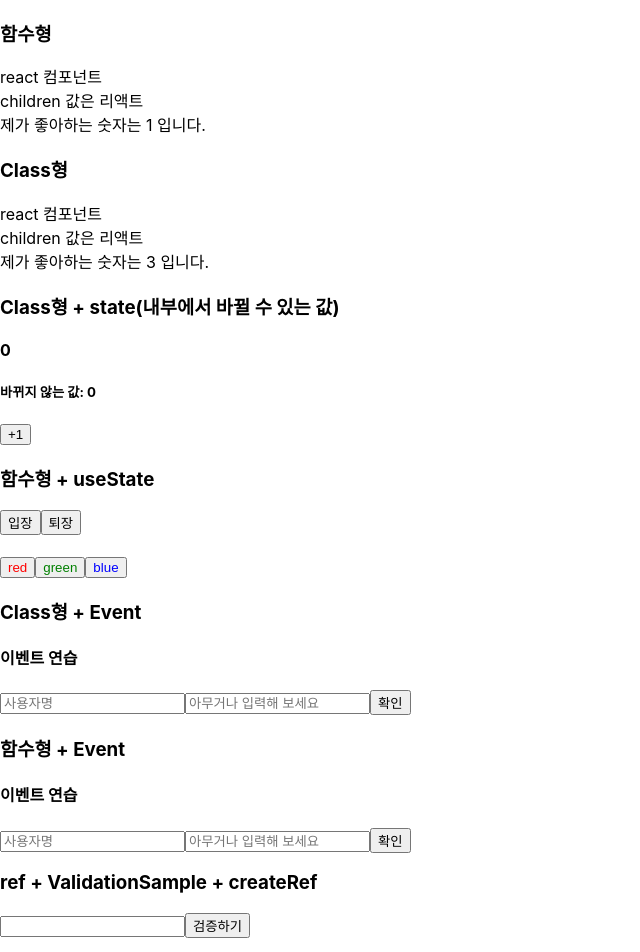
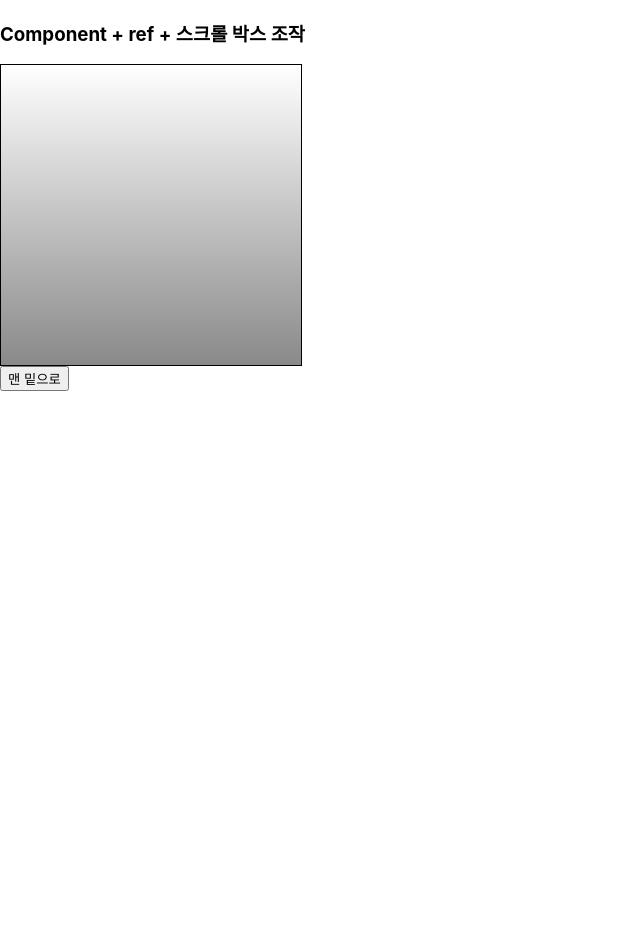
Before and after one commit to th0Kim/react-ezen, a React (Create React App) app in the folder hello-react/: page / in a window 1280 px wide. Shown: the top 952 px of the page, without its empty margins (0-640 px from the left). After the commit the page ends 800 px from the top, so only its background shows below. Built offline with nearby package versions, Linux system fonts and the light colour scheme.

Commit message:
컴포넌트의 스크롤 박스 조작하기 - 오류 제거
자식이 class형이면 app도 class형을 변경 해야 됨

```diff
--- a/hello-react/src/App.js
+++ b/hello-react/src/App.js
@@ -1,63 +1,18 @@
 import './App.css';
 
-import React from 'react';
-import MyComponent from './MyComponent'; //함수형 lint 약어 rcc
-import MyComponentC from './MyComponent_c'; //class형 lint 약어 rsc
-import CounterC from './Counter_c'; // state
-import Say from './Say'; // useState
-import EventPracticeC from './EventPractice_c'; // 이벤트 핸들링
-import EventPractice from './EventPractice'; // 이벤트 핸들링
-import ValidationSampleC from './ValidationSample_c'; // ref 예시
-import RefSample from './RefSample'; // ref 예시
+import React, { Component } from 'react';
 import ScrollBoxC from './ScrollBox_c'; // Component scroll 접근 ref 예시
-import IterationSample from './IterationSample'; // 함수형 반복 예시
 
-const App = () => {
-  return (
-    <div>
-      <h3>함수형</h3>
-      <MyComponent name={'react'} favoriteNumber={1}>
-        리액트 {/* App의 MyComponent 자식 */}
-      </MyComponent>
-
-      <h3>Class형</h3>
-      <MyComponentC name={'react'} favoriteNumber={3}>
-        리액트 {/* App의 MyComponentC 자식 */}
-      </MyComponentC>
-
-
-      <h3>Class형 + state(내부에서 바뀔 수 있는 값)</h3>
-      <CounterC></CounterC>
-
-      <h3>함수형 + useState</h3>
-      <Say></Say>
-
-
-      <h3>Class형 + Event</h3>
-      <EventPracticeC></EventPracticeC>
-
-      <h3>함수형 + Event</h3>
-      <EventPractice></EventPractice>
-
-
-      <h3>ref + ValidationSample + createRef</h3>
-      <ValidationSampleC></ValidationSampleC>
-
-      <h3>ref + createRef</h3>
-      <RefSample></RefSample>
-
-
-      <h3>Component + ref + 스크롤 박스 조작</h3>
-      <ScrollBoxC></ScrollBoxC>
-      {/*
-      <ScrollBoxC ref={(ref) => (this.ScrollBoxC = ref)}/>
-       */}
-      <button onClick={() => this.ScrollBoxC.scrollTopBottom()}>맨 밑으로</button>
-
-      <h3>함수형 + 반복</h3>
-      <IterationSample></IterationSample>
-    </div>
-  );
+class App extends Component {
+  render() {
+    return(
+      <div>
+        <h3>Component + ref + 스크롤 박스 조작</h3>
+        <ScrollBoxC ref={(ref) => (this.ScrollBoxC = ref)}/>
+        <button onClick={() => this.ScrollBoxC.scrollTopBottom()}>맨 밑으로</button>
+      </div>
+    )
+  }
 }
 
 export default App;
--- a/hello-react/src/ScrollBox_c.js
+++ b/hello-react/src/ScrollBox_c.js
@@ -1,7 +1,7 @@
 import React, { Component } from 'react';
 
 class ScrollBox_c extends Component {
-	scrollToBottom = () => {
+	scrollTopBottom = () => {
 		const { scrollHeight, clientHeight } = this.box;
 		// 위 비구조할당문을 풀어 쓴 것
 		// const scrollHeight = this.box.scrollHeight;
```
